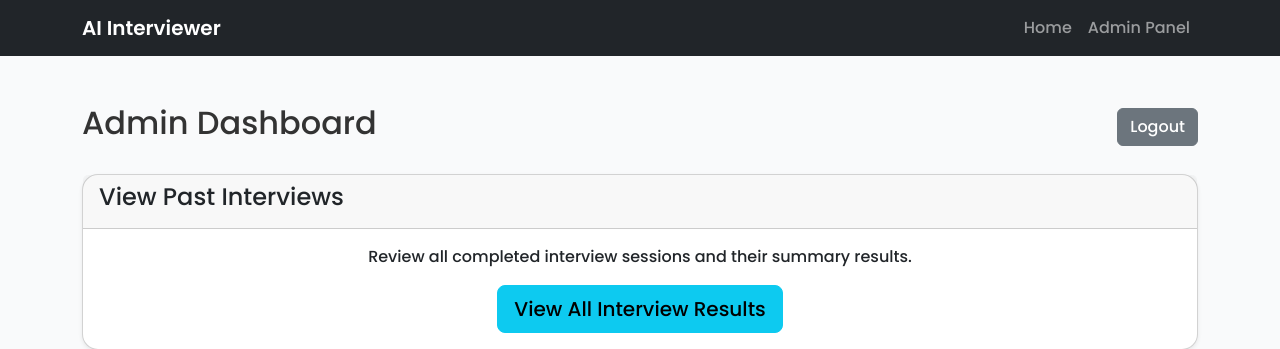
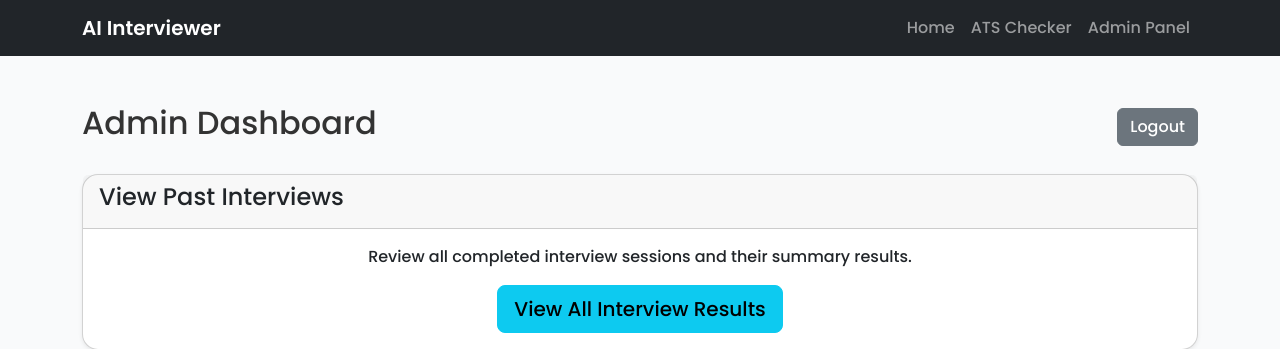
Before and after one commit to AkiiPanicker/Ser1, a Flask app: page /admin/dashboard in a window 1280 px wide. Shown: the top 349 px of the page. Run offline with Flask 3, Linux system fonts and the light colour scheme; the visitor is signed in with stand-in values (Sample User, id 1); data that the repository does not hold is empty.

Commit message:
Update layout.html

```diff
--- a/templates/layout.html
+++ b/templates/layout.html
@@ -29,6 +29,11 @@
           <li class="nav-item">
             <a class="nav-link" href="{{ url_for('page1') }}">Home</a>
           </li>
+          <!-- ADD THIS NEW NAV LINK -->
+          <li class="nav-item">
+            <a class="nav-link" href="{{ url_for('ats_checker') }}">ATS Checker</a>
+          </li>
+          <!-- END OF ADDED LINK -->
           <li class="nav-item">
             <a class="nav-link" href="{{ url_for('admin_login') }}">Admin Panel</a>
           </li>
```
